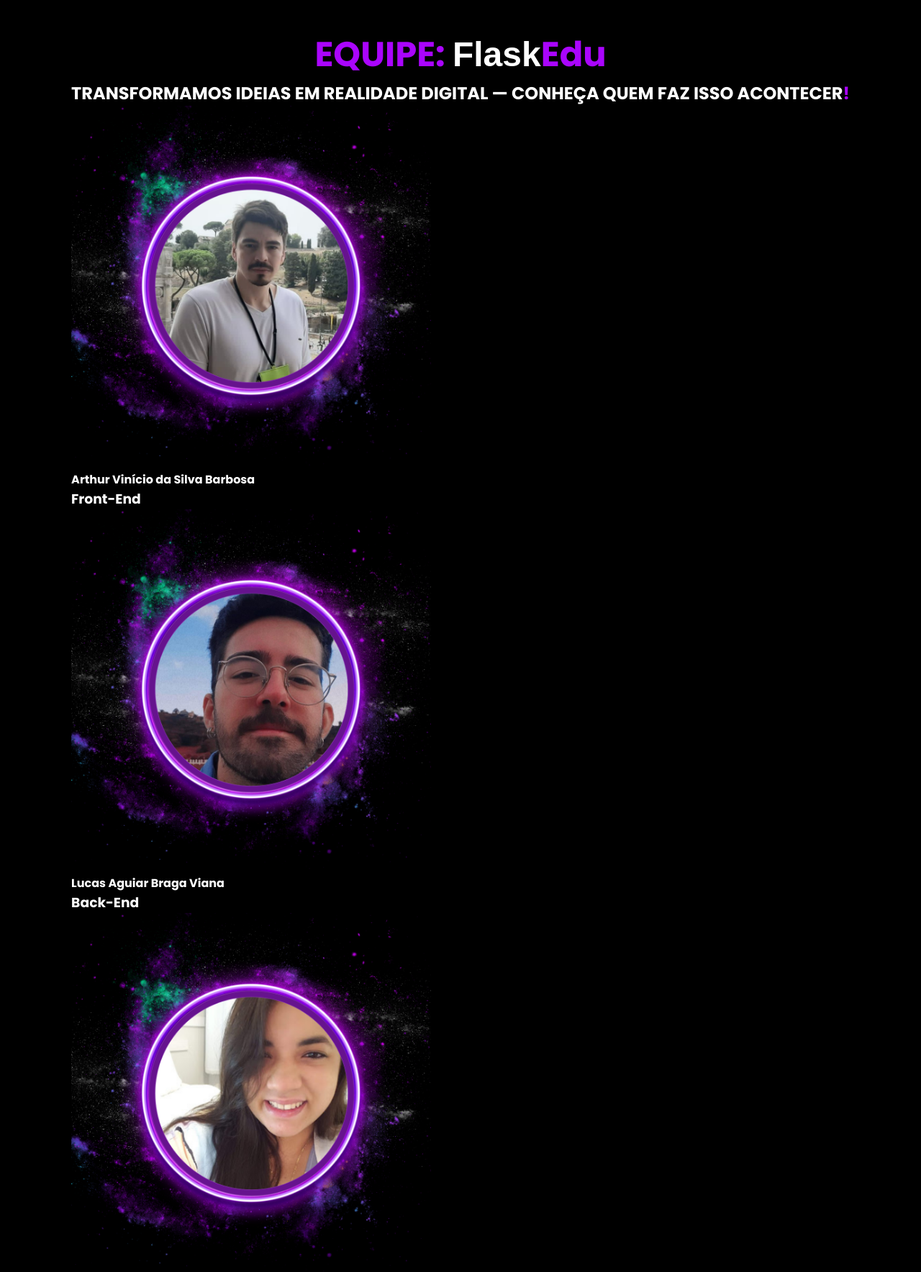
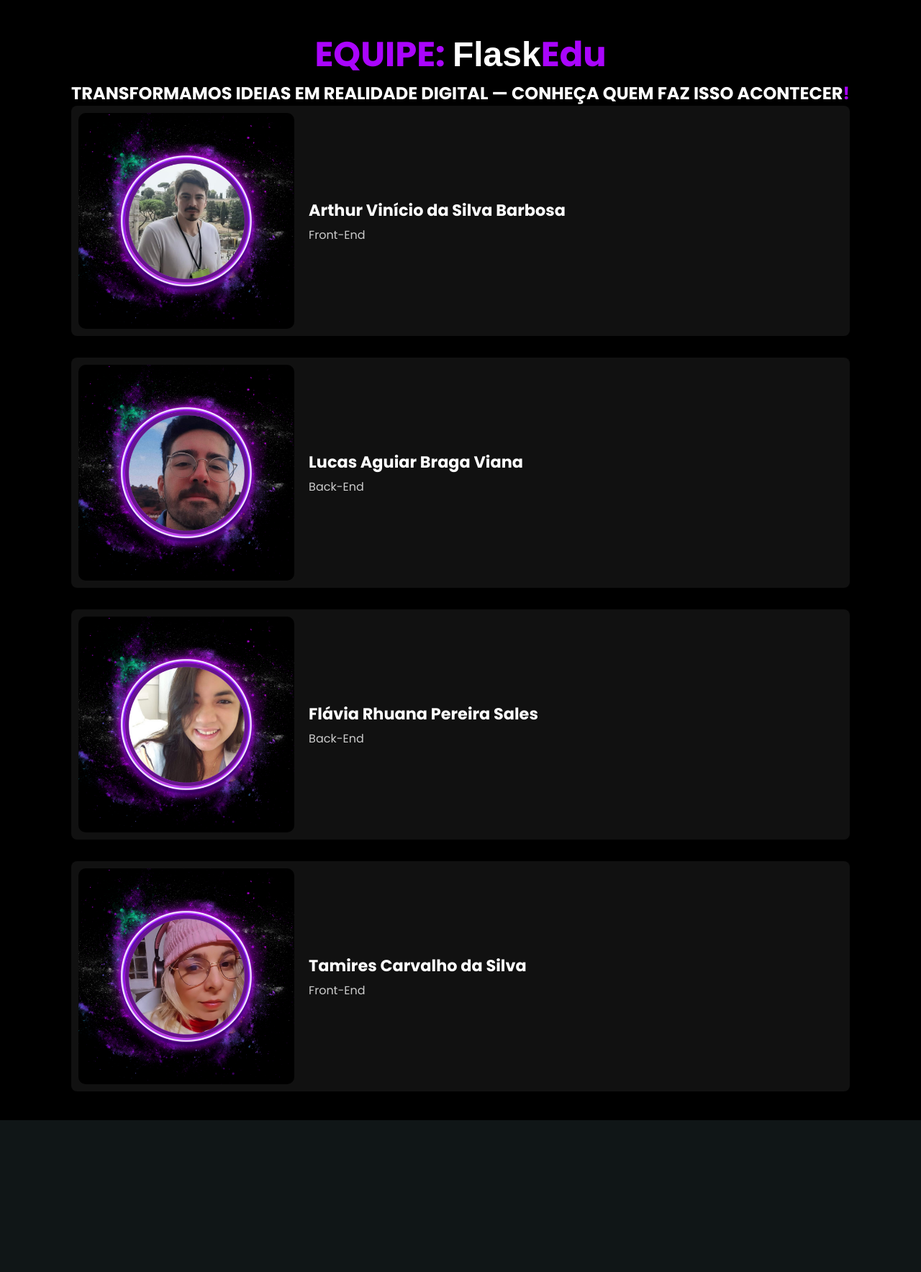
Before and after one commit to carvalhotamires/FlaskEdu, a Flask app: page /equipe in a window 1280 px wide. Shown: the part 212-1980 px from the top of the page at 72% size. After the commit the page ends 1769 px from the top, so only its background shows below. Run offline with Flask 3, Linux system fonts and the light colour scheme.

Commit message:
Ajusta layout da seção da equipe: organiza imagem, nome e função lado a lado
Co-Authored-By: Arthur Barbosa <artvsb@outlook.com>
Co-Authored-By: Flávia Rhuana <198675594+flaviarhuana@users.noreply.github.com>
Co-Authored-By: Lucas Aguiar <203916262+llucasaguiar@users.noreply.github.com>

```diff
--- a/templates/equipe.html
+++ b/templates/equipe.html
@@ -16,10 +16,38 @@
     }
   section.inicio-do-site .flex{
     align-items:center;
-    justify-content:center;
+    justify-content:center;}
+    .img-topo-site {
+  display: flex;
+  flex-direction: column; /* mantém os membros empilhados */
+  gap: 30px;
+}
 
+.membro {
+  display: flex;
+  align-items: center;
+  gap: 20px;
+  background-color: #111; /* opcional para destaque */
+  padding: 10px;
+  border-radius: 8px;
+}
 
-    }
+.membro img {
+  width: 300px;
+  height: auto;
+  border-radius: 10px;
+}
+
+.membro .info h2 {
+  margin: 0;
+  font-size: 1.4rem;
+}
+
+.membro .info h4 {
+  margin: 5px 0 0 0;
+  font-weight: 400;
+  color: #ccc;
+}
 </style>
   <main>
         <section class="inicio-do-site">
@@ -33,19 +61,34 @@
             <h2><p style="text-transform: uppercase;">Transformamos ideias em realidade digital — conheça quem faz isso acontecer<span>!</span></p></h2>
 
         <div class="img-topo-site">
+            <div class="membro">
             <img src="/static/images/equipe%201.png" alt="Arthur">
-            <h4>Arthur Vinício da Silva Barbosa</h4>
-            <h3>Front-End</h3>
+                <div class="info">
+            <h2>Arthur Vinício da Silva Barbosa</h2>
+            <h4>Front-End</h4>
+                     </div><!--membro1-->
+                 </div><!--membro1-->
+                <div class="membro">
             <img src="/static/images/equipe%202.png" alt="Lucas">
-            <h4>Lucas Aguiar Braga Viana</h4>
-            <h3>Back-End</h3>
+                    <div class="info">
+            <h2>Lucas Aguiar Braga Viana</h2>
+            <h4>Back-End</h4>
+                        </div><!--membro1-->
+                 </div><!--membro1-->
+            <div class="membro">
             <img src="/static/images/equipe%203.png" alt="Flávia">
-            <h4>Flávia Rhuana Pereira Sales</h4>
-            <h3>Back-End</h3>
+            <div class="info">
+            <h2>Flávia Rhuana Pereira Sales</h2>
+            <h4>Back-End</h4>
+            </div><!--membro1-->
+                 </div><!--membro1-->
+            <div class="membro">
             <img src="/static/images/equipe.png" alt="Tamires">
-            <h4> Tamires Carvalho da Silva</h4>
-            <h3>Front-End</h3>
-
+                <div class="info">
+            <h2> Tamires Carvalho da Silva</h2>
+            <h4>Front-End</h4>
+             </div><!--membro1-->
+                 </div><!--membro1-->
     </div> <!--interface-->
              </div><!--flex-->
             </div><!--txt-topo-site-->
```
